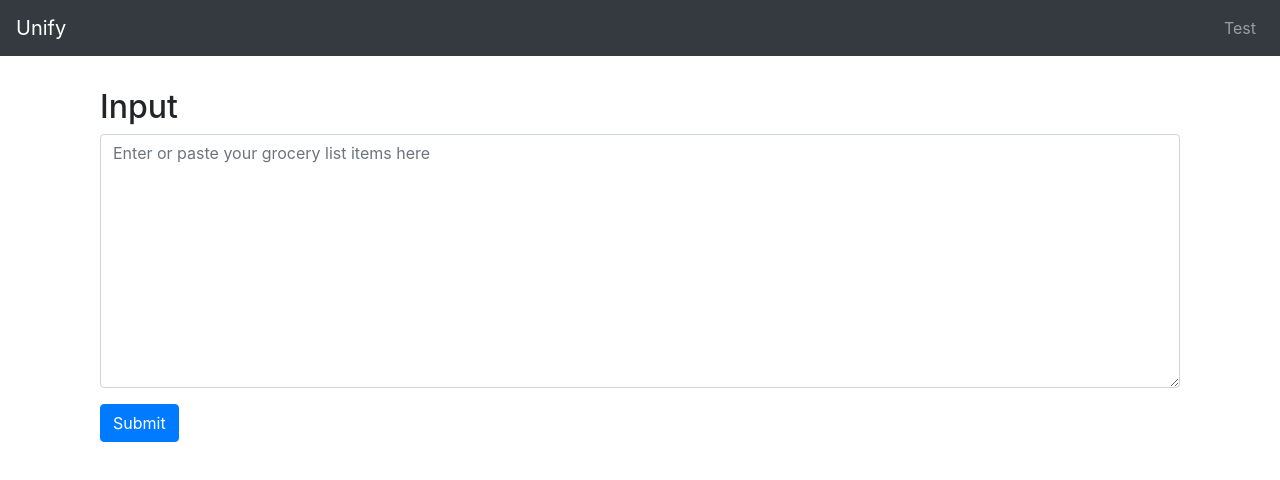
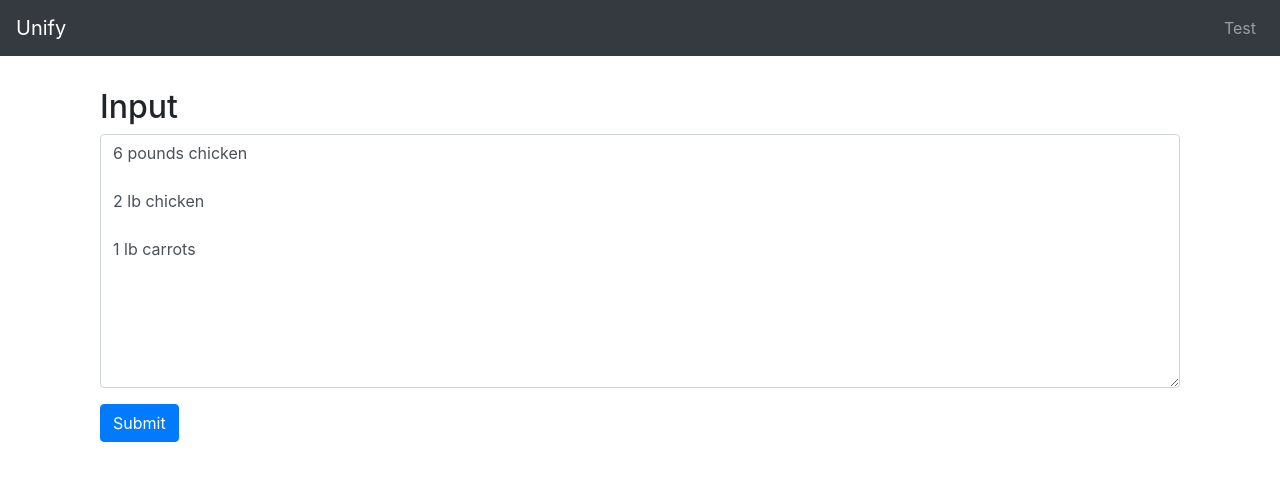
Before and after one commit to caldric/unify, a React (Create React App) app in the folder client/: page / in a window 1280 px wide. Shown: the top 480 px of the page. Built offline with nearby package versions, Linux system fonts and the light colour scheme.

Commit message:
Add test input to grocery input component

```diff
--- a/client/src/components/GroceryInput.tsx
+++ b/client/src/components/GroceryInput.tsx
@@ -18,7 +18,11 @@ interface ResponseData {
 }
 
 const GroceryInput: React.FC<Props> = ({ setGroceryOutput }) => {
-  const [groceryInput, setGroceryInput] = useState('');
+  // const [groceryInput, setGroceryInput] = useState('');
+  const testInput = ['6 pounds chicken', '2 lb chicken', '1 lb carrots'].join(
+    '\n\n'
+  );
+  const [groceryInput, setGroceryInput] = useState(testInput);
 
   const handleSubmit = async (
     event: React.FormEvent<HTMLElement>
```
